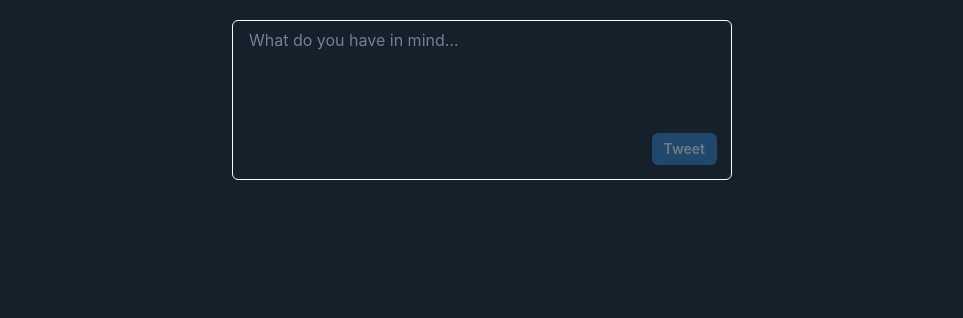
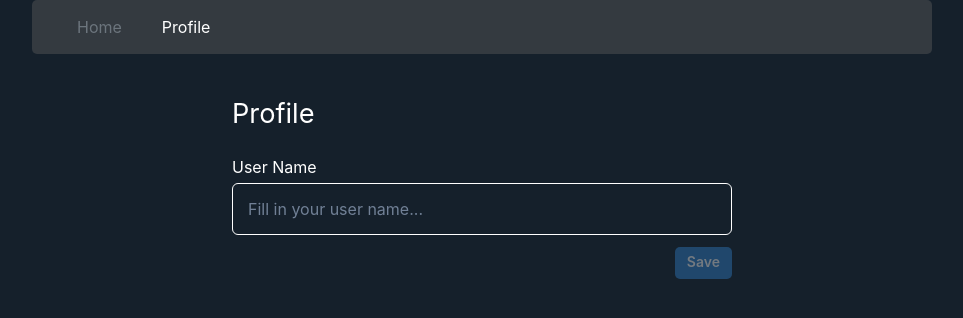
Before and after one commit to Golannnnn/microblog, a React (Create React App) app: page /profile in a window 1280 px wide. Shown: the top 318 px of the page, without its empty margins (158-1121 px from the left). Built offline with nearby package versions, Linux system fonts and the light colour scheme; no server answers.

Commit message:
added functionality to change username

```diff
--- a/package.json
+++ b/package.json
@@ -42,5 +42,8 @@
       "last 1 firefox version",
       "last 1 safari version"
     ]
+  },
+  "devDependencies": {
+    "react-router-dom": "^6.10.0"
   }
 }
--- a/src/App.jsx
+++ b/src/App.jsx
@@ -1,12 +1,17 @@
 import { useState } from "react";
 import { useGetAllTweets, usePostTweet } from "./lib/react-query";
 import ChakraContainer from "./components/ChakraContainer";
-import CreateTweet from "./components/CreateTweet";
-import TweetList from "./components/TweetsList";
+import { BrowserRouter, Routes, Route } from "react-router-dom";
+import Navbar from "./components/Navbar";
+import Home from "./components/Home";
+import Profile from "./components/Profile";
+import { useToast } from "@chakra-ui/react";
 
 const App = () => {
+  const [userName, setUserName] = useState("");
   const [input, setInput] = useState({
-    string: "",
+    userName: "",
+    content: "",
     error: false,
   });
 
@@ -14,39 +19,100 @@ const App = () => {
   const { isCreating, isCreated, isCreateError, createError, createTweet } =
     usePostTweet();
 
-  const handleInputChange = (e) => {
-    setInput({
-      string: e.target.value,
-      error: e.target.value.length > 140,
+  const toast = useToast();
+
+  const displayToast = () => {
+    return toast({
+      position: "top",
+      description: "Changed username successfully!",
+      status: "success",
+      duration: 1500,
+      isClosable: true,
     });
   };
 
-  const resetInput = () => setInput({ string: "", error: false });
+  const handleUserNameChange = (e) => {
+    setUserName(e.target.value);
+  };
+
+  const handleUserNameSubmit = (e) => {
+    e.preventDefault();
+    setInput((prev) => {
+      return {
+        ...prev,
+        userName: e.target[0].value,
+      };
+    });
+    displayToast();
+  };
+
+  const handleInputChange = (e) => {
+    setInput((prev) => {
+      return {
+        ...prev,
+        [e.target.name]: e.target.value,
+        error: e.target.name === "content" && e.target.value.length > 280,
+      };
+    });
+  };
+
+  const resetInput = () => {
+    setInput((prev) => {
+      return {
+        ...prev,
+        content: "",
+        error: false,
+      };
+    });
+  };
 
   const addTweet = () => {
     const newTweet = {
       date: new Date(),
-      userName: "User",
-      content: input.string,
+      userName: input.userName ? input.userName : "Anonymous",
+      content: input.content,
     };
     createTweet(newTweet);
   };
 
   const handleTweetSubmit = () => {
-    if (!input.string || input.error) return;
+    if (!input.content || input.error) return;
     addTweet();
     resetInput();
   };
 
   return (
     <ChakraContainer>
-      <CreateTweet
-        loading={isLoading}
-        input={input}
-        handleTweetSubmit={handleTweetSubmit}
-        handleInputChange={handleInputChange}
-      />
-      {!isLoading && !isError && <TweetList tweets={tweets} />}
+      <BrowserRouter>
+        <Routes>
+          <Route path="/" element={<Navbar />}>
+            <Route
+              index
+              element={
+                <Home
+                  loading={isLoading}
+                  isError={isError}
+                  input={input}
+                  handleTweetSubmit={handleTweetSubmit}
+                  handleInputChange={handleInputChange}
+                  tweets={tweets}
+                />
+              }
+            />
+            <Route
+              path="profile"
+              element={
+                <Profile
+                  userName={userName}
+                  handleUserNameChange={handleUserNameChange}
+                  handleUserNameSubmit={handleUserNameSubmit}
+                  input={input}
+                />
+              }
+            />
+          </Route>
+        </Routes>
+      </BrowserRouter>
     </ChakraContainer>
   );
 };
--- a/src/components/ChakraContainer.jsx
+++ b/src/components/ChakraContainer.jsx
@@ -15,7 +15,14 @@ const theme = extendTheme({ breakpoints });
 const ChakraContainer = ({ children }) => {
   return (
     <ChakraProvider theme={theme}>
-      <Center sx={{ display: "flex", flexDirection: "column" }}>
+      <Center
+        sx={{
+          display: "flex",
+          flexDirection: "column",
+          marginLeft: 5,
+          marginRight: 5,
+        }}
+      >
         {children}
       </Center>
     </ChakraProvider>
--- a/src/components/CreateTweet.jsx
+++ b/src/components/CreateTweet.jsx
@@ -18,13 +18,13 @@ const CreateTweet = ({
         <InputGroup {...styles.inputGroup}>
           <Textarea
             {...styles.textArea}
-            value={input.string}
+            value={input.content}
             onChange={handleInputChange}
           />
         </InputGroup>
         <Button
           {...styles.button}
-          isDisabled={!input.string || input.error || loading}
+          isDisabled={!input.content || input.error || loading}
           onClick={handleTweetSubmit}
         >
           Tweet
--- a/src/components/CreateTweetStyles.js
+++ b/src/components/CreateTweetStyles.js
@@ -13,6 +13,7 @@ const styles = {
     },
   },
   textArea: {
+    name: "content",
     pr: "1rem",
     placeholder: "What do you have in mind...",
     resize: "none",
--- /dev/null
+++ b/src/components/Home.jsx
@@ -0,0 +1,25 @@
+import CreateTweet from "./CreateTweet";
+import TweetsList from "./TweetsList";
+
+const Home = ({
+  loading,
+  isError,
+  input,
+  handleTweetSubmit,
+  handleInputChange,
+  tweets,
+}) => {
+  return (
+    <>
+      <CreateTweet
+        loading={loading}
+        input={input}
+        handleTweetSubmit={handleTweetSubmit}
+        handleInputChange={handleInputChange}
+      />
+      {!loading && !isError && <TweetsList tweets={tweets} />}
+    </>
+  );
+};
+
+export default Home;
--- /dev/null
+++ b/src/components/Navbar.jsx
@@ -0,0 +1,39 @@
+import { NavLink, Outlet } from "react-router-dom";
+import styles from "./NavbarStyles";
+import { Box } from "@chakra-ui/react";
+
+const Navbar = () => {
+  return (
+    <>
+      <Box {...styles.Box}>
+        <nav>
+          <ul {...styles.ul}>
+            <NavLink
+              to="/"
+              style={({ isActive, isPending }) => {
+                return {
+                  color: isActive ? "white" : "#6C757D",
+                  marginLeft: "20px",
+                  marginRight: "40px",
+                };
+              }}
+            >
+              Home
+            </NavLink>
+            <NavLink
+              to="/profile"
+              style={({ isActive }) =>
+                isActive ? styles.active : styles.pending
+              }
+            >
+              Profile
+            </NavLink>
+          </ul>
+        </nav>
+      </Box>
+      <Outlet />
+    </>
+  );
+};
+
+export default Navbar;
--- /dev/null
+++ b/src/components/NavbarStyles.js
@@ -0,0 +1,37 @@
+const styles = {
+  Box: {
+    width: {
+      base: "100%",
+      sm: "100%",
+      md: "100%",
+      lg: "900px",
+    },
+    sx: {
+      backgroundColor: "#343A40",
+      padding: "15px 25px",
+      borderRadius: 5,
+      margin: "0px 0px 40px 0px",
+      wordBreak: "break-word",
+    },
+  },
+  ul: {
+    style: {
+      listStyle: "none",
+      display: "flex",
+    },
+  },
+  li: {
+    sx: {
+      marginLeft: "20px",
+      marginRight: "40px",
+    },
+  },
+  active: {
+    color: "#fff",
+  },
+  pending: {
+    color: "#6C757D",
+  },
+};
+
+export default styles;
--- /dev/null
+++ b/src/components/Profile.jsx
@@ -0,0 +1,33 @@
+import styles from "./ProfileStyles";
+import { FormControl } from "@chakra-ui/react";
+import { InputGroup } from "@chakra-ui/react";
+import { Input } from "@chakra-ui/react";
+import { Button } from "@chakra-ui/react";
+
+const Profile = ({
+  userName,
+  handleUserNameSubmit,
+  handleUserNameChange,
+  input,
+}) => {
+  return (
+    <FormControl {...styles.formControl}>
+      <form onSubmit={handleUserNameSubmit}>
+        <h2 {...styles.h2}>Profile</h2>
+        <label {...styles.label}>User Name</label>
+        <InputGroup {...styles.inputGroup}>
+          <Input
+            {...styles.Input}
+            onChange={handleUserNameChange}
+            defaultValue={input.userName ? input.userName : ""}
+          />
+        </InputGroup>
+        <Button {...styles.Button} isDisabled={!userName}>
+          Save
+        </Button>
+      </form>
+    </FormControl>
+  );
+};
+
+export default Profile;
--- /dev/null
+++ b/src/components/ProfileStyles.js
@@ -0,0 +1,67 @@
+const styles = {
+  formControl: {
+    sx: {
+      position: "relative",
+      maxWidth: 500,
+      marginBottom: 3,
+    },
+  },
+  h2: {
+    style: {
+      color: "white",
+      fontSize: "1.7rem",
+      marginBottom: 20,
+    },
+  },
+  inputGroup: {
+    sx: {
+      borderColor: "white",
+      backgroundColor: "#15202B",
+      borderRadius: 5,
+      marginBottom: 3,
+    },
+  },
+  label: {
+    htmlFor: "name",
+    style: {
+      color: "white",
+    },
+  },
+  Input: {
+    name: "userName",
+    // pr: "1rem",
+    type: "text",
+    id: "name",
+    placeholder: "Fill in your user name...",
+    // resize: "none",
+    sx: {
+      backgroundColor: "#15202B",
+      padding: "25px 15px",
+      marginTop: 1,
+      color: "white",
+    },
+  },
+  Button: {
+    type: "submit",
+    size: "sm",
+    colorScheme: "blue",
+    sx: {
+      borderRadius: 5,
+      float: "right",
+    },
+  },
+  // badge: {
+  //   colorScheme: "red",
+  //   textTransform: "none",
+  //   sx: {
+  //     padding: "5px 10px",
+  //     borderRadius: 5,
+  //     marginBottom: 10,
+  //     position: "absolute",
+  //     bottom: -6,
+  //     left: 3,
+  //   },
+  // },
+};
+
+export default styles;
--- a/src/index.css
+++ b/src/index.css
@@ -3,7 +3,3 @@ body,
 #root {
   background-color: #15202b;
 }
-
-#root {
-  padding: 20px;
-}
```
Also changed, not shown: 1 other file (tests, documents, lock files or other folders).
